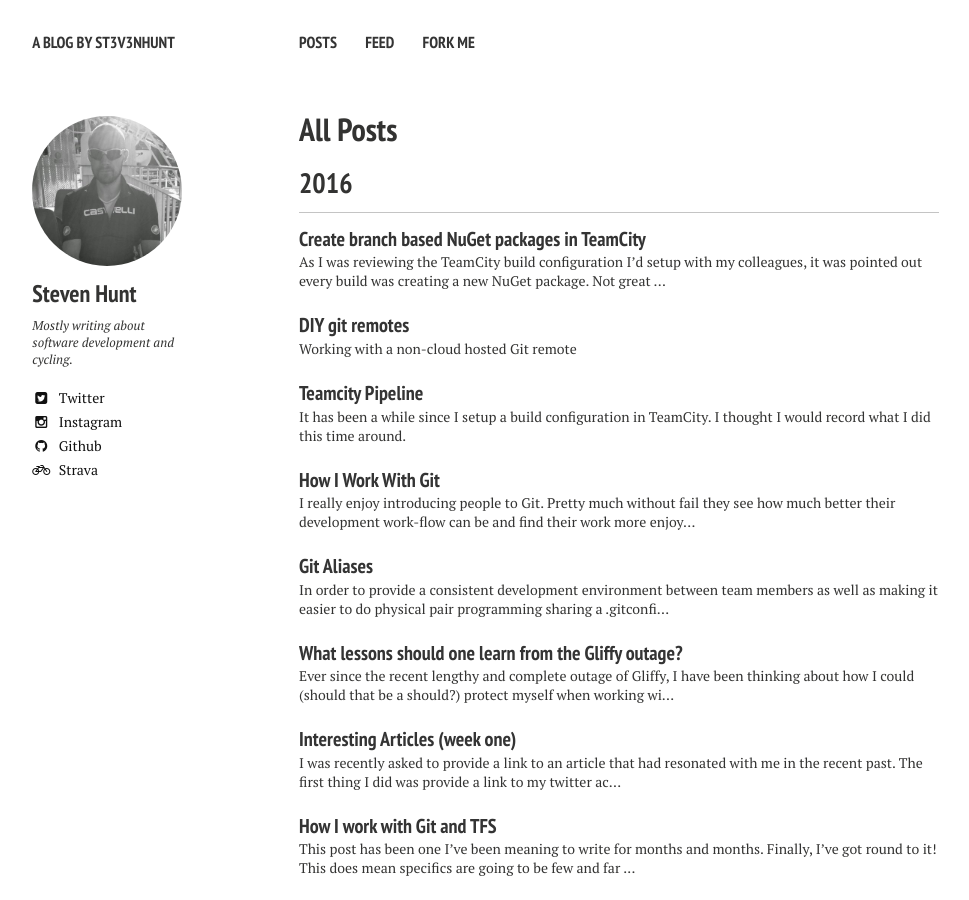
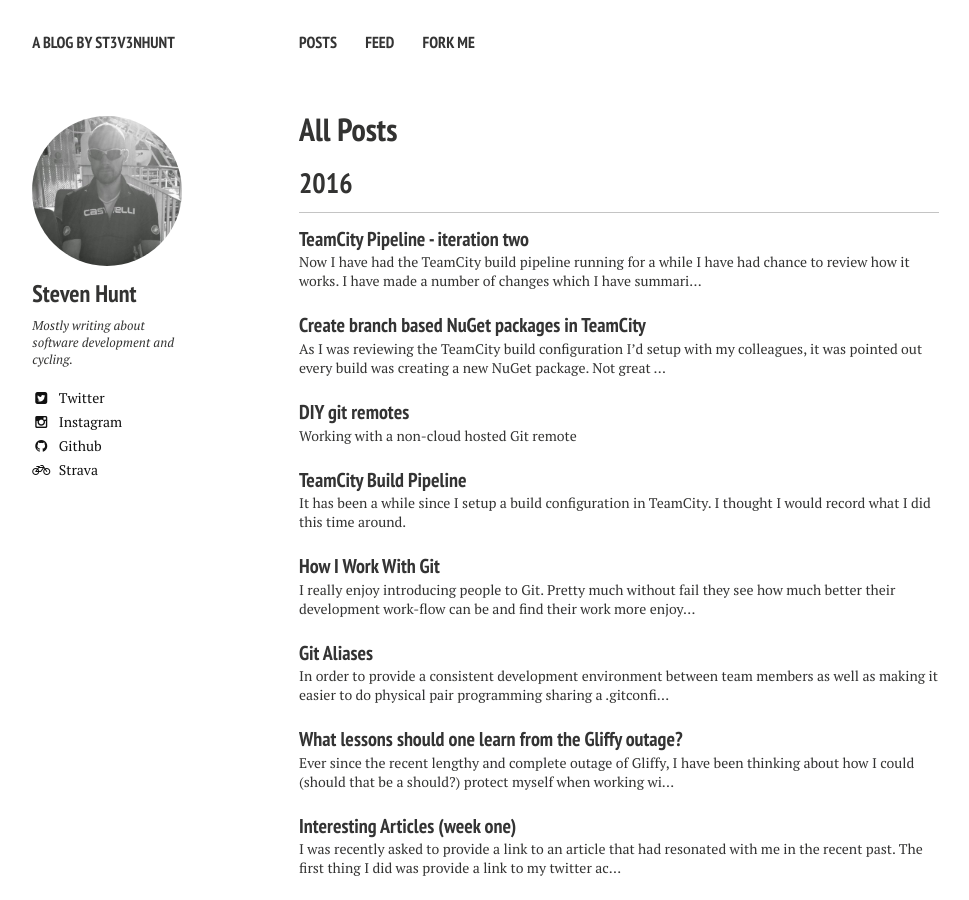
Before and after one commit to st3v3nhunt/st3v3nhunt.github.io, a Jekyll site: the page built from posts/index.md, in a window 1280 px wide and 900 px high. Shown: the whole window, without its empty margins (21-990 px from the left). Built offline with Jekyll 4.4.1, drawn with Linux system fonts in a browser that asks for light colours; some of the changed lines change nothing that is shown.

Commit message:
:two_hearts: Second iteration of TeamCity build pipeline

```diff
--- a/_posts/development/2016-04-06-teamcity-pipeline.md
+++ b/_posts/development/2016-04-06-teamcity-pipeline.md
@@ -2,6 +2,7 @@
 layout: post
 tags: [development, ci, teamcity, gitlab]
 comments: true
+title: TeamCity Build Pipeline
 ---
 
 It has been a while since I setup a build configuration in TeamCity. I thought I would record what I did this time around.
--- /dev/null
+++ b/_posts/development/2016-04-28-teacmity-pipeline-iteration-two.md
@@ -0,0 +1,53 @@
+---
+layout: post
+tags: [development, ci, teamcity, gitlab]
+comments: true
+title: TeamCity Pipeline - iteration two
+---
+
+Now I have had the [TeamCity build pipeline](https://st3v3nhunt.github.io/teamcity-pipeline/) running for a while I have had chance to review how it works. I have made a number of changes which I have summarised, along with the reasoning below.
+
+## Additional build step
+
+Originally there were 6 build steps, now there are 7.
+
+The new build step is executed as the first step and its purpose is to prevent the build from continuing if a [History Build](https://confluence.jetbrains.com/display/TCD9/History+Build) is detected. The way I detect a history build is to check the SHA-1 of the default branch and compare it to the SHA-1 being built.
+This is not quite correct as far as the TeamCity definition goes for a history build but it works in order to prevent old code being packaged into the NuGet packages. This was happening whenever a branch was deleted as it was merged into the default branch.
+There is a check to make sure the build is not for the default branch so the build will only be stopped when the code being built is the same as that in the default branch but it is not the default branch that is being built. This has the impact of branches that contain the same code as the default branch will not be built, however, we felt the trade off is worth it.
+The script used is ostensibly the same as this:
+<script src="https://gist.github.com/st3v3nhunt/77cd9205772414576b8009ae195a963a.js"></script>
+
+I have noticed the call out to the GitLab API is failing quite frequently. I will looking into making it more robust in the future but it can wait for the time being seen as the worst thing that happens is the history builds are not detected. Hardly ideal.
+
+## Rewritten NuGet package step
+
+I have rewritten one of the original steps which I have already written about regarding the creation of the [NuGet packages](https://st3v3nhunt.github.io/branch-based-nuget-packages-in-teacmity/). Since then I have made more changes to the script. The changes are mostly due to it now being a standalone script and not source code saved in TeamCity. The other changes are that a datetime stamp is no longer appended to the package version as it isn't neccessary, the pattern `-prerelease` is sufficient to indicate a [pre-release NuGet package](https://docs.nuget.org/create/versioning#user-content-creating-prerelease-packages). The final change being to ignore errors during the deletion of the output directory.
+The new script is:
+<script src="https://gist.github.com/st3v3nhunt/54d3ce978e572ca5d00908c6db3ab351.js"></script>
+
+
+## Moved PowerShell script out of TeamCity
+
+I was saving the PowerShell script directly in TeamCity but have moved the code into a file and added it to the code repository.
+I find having the script alongside the code is a *much* better option, some of those reasons being:
+
+* Anybody with access to the code has access to the build script (which is often different to those with access to the build configuration)
+* The script is fully versioned
+* The same scrutiny as the rest of the code gets is applied to the script
+* Changes to the script are applicable only to the branch where those changes are rather than everything that runs through the build configuration - this is perhaps the most important reason
+
+In the future I would go straight to having the build configuration reference a script within the code base as the transition from one to the other is tricky. Mostly involved with getting the script to work properly for the first time whilst all builds are running, some of which do not have the build script in the repo.
+
+
+## Updated failure conditions
+
+I started with four failure conditions and reduced that to three, of which only two are from the original four.
+
+The two I have disabled are the build duration and the artifact size. The reason being, both were failing builds that were perfectly OK. I thought this might be the case in the early days of the project as the code can and indeed does change quite significantly from build to build.
+
+The new failure condition goes hand in hand with the script to stop the build when a history build is detected. The condition is triggered when the build log contains some text that is output via the build script when the build has been identified as one to be stopped.
+
+
+## More changes?
+
+For the time being those are the changes that have been made. As and when there are more I will update this post or create a new one.
```
